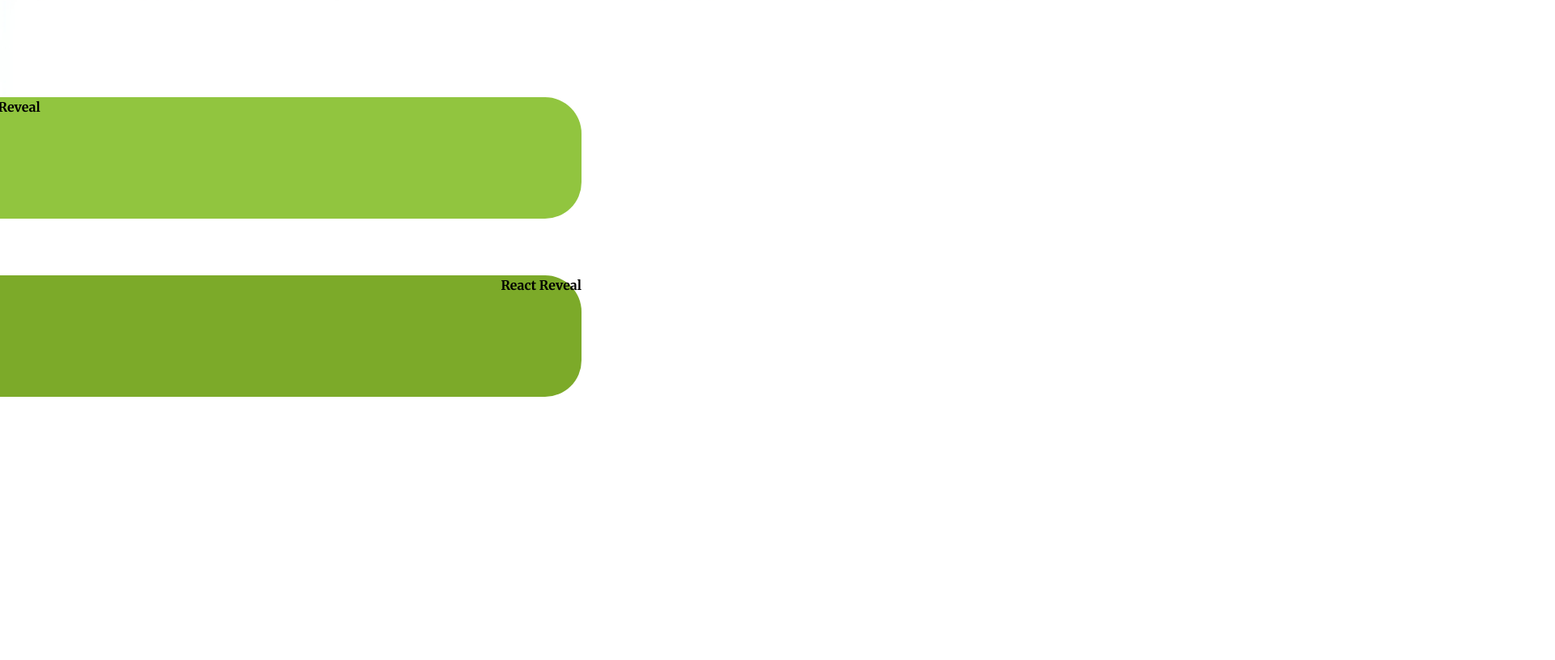
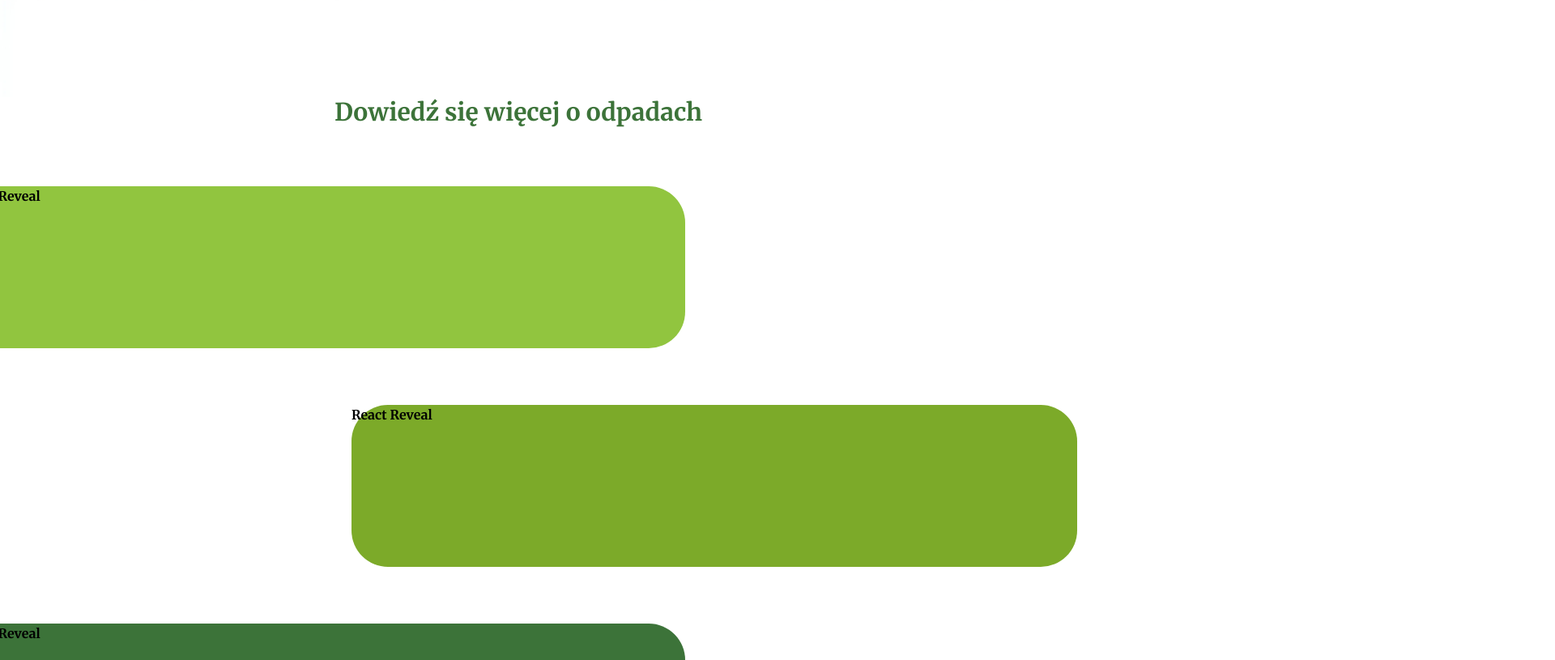
Before and after one commit to AloeSapling/Recrash, a React (Create React App) app: page / in a window 1280 px wide. Shown: the part 680-1495 px from the top of the page at 81% size, 1920 px wide, since content can reach past the window. Before the commit the page ends 1170 px from the top, so only its background shows below. Built offline with nearby package versions, Linux system fonts and the light colour scheme.

Commit message:
uppdate for animation

```diff
--- a/src/App.css
+++ b/src/App.css
@@ -1,6 +1,8 @@
 @tailwind base;
 @tailwind components;
 @tailwind utilities;
+
+@import url('https://fonts.googleapis.com/css2?family=Kanit:wght@700&display=swap');
 
 @layer base {
     html {
--- a/src/components/Sld.js
+++ b/src/components/Sld.js
@@ -5,14 +5,26 @@ import Slide from 'react-reveal/Slide';
 const Sld = () => {
     return (
         <>
+        <div className="w-[100%]">
+            <h1 className="flex justify-center mb-[50px] text-3xl font-bold text-[#3C7339] font-fontik">Dowiedź się więcej o odpadach</h1>
+        </div>
+        <br />
             <Slide left>
-                <div className="w-[60%] h-[150px] bg-[#91C53F] rounded-[45px] ml-[-50px]">
+                <div className="w-[70%] h-[200px] bg-[#91C53F] rounded-[45px] ml-[-50px]">
                     <h1>React Reveal</h1>
                 </div>
             </Slide>
             <div className="h-[70px] bg-white w-[5px]" />
-            <Slide right>
-                <div className=" flex justify-end w-[60%] h-[150px] bg-[#7CAA29] rounded-[45px] ml-[-50px]">
+            <Slide right className=" ">
+            <div className="flex justify-end">
+                <div className="w-[70%] h-[200px] bg-[#7CAA29] rounded-[45px] mr-[-50px]">
+                     <h1>React Reveal</h1>
+                </div>
+            </div>
+            </Slide>
+            <div className="h-[70px] bg-white w-[5px]" />
+            <Slide left>
+                <div className="w-[70%] h-[200px] bg-[#3C7339] rounded-[45px] ml-[-50px]">
                     <h1>React Reveal</h1>
                 </div>
             </Slide>
--- a/src/components/hero.css
+++ b/src/components/hero.css
@@ -1,4 +1,5 @@
 @import url('https://fonts.googleapis.com/css2?family=Roboto+Slab:wght@700&display=swap');
+@import url('https://fonts.googleapis.com/css2?family=Kanit:wght@700&display=swap');
 
 
 .image{
--- a/src/components/home.jsx
+++ b/src/components/home.jsx
@@ -5,7 +5,7 @@ import '../css/home.css'
 import Sld from './Sld.js';
 function Home() {
   return (
-    <div>
+    <div className='  '>
 
        <div className='main'>
          <Hero/>
--- a/src/css/home.css
+++ b/src/css/home.css
@@ -1,4 +1,5 @@
 @import url('https://fonts.googleapis.com/css2?family=Merriweather:wght@700&display=swap');
+@import url('https://fonts.googleapis.com/css2?family=Kanit:wght@700&display=swap');
 
 
 @tailwind base;
--- a/src/index.css
+++ b/src/index.css
@@ -1,4 +1,5 @@
 @import url('https://fonts.googleapis.com/css2?family=Merriweather:wght@700&display=swap');
+@import url('https://fonts.googleapis.com/css2?family=Kanit:wght@700&display=swap');
 
 
 @tailwind base;
```
Also changed, not shown: public/Battery.png (added).
